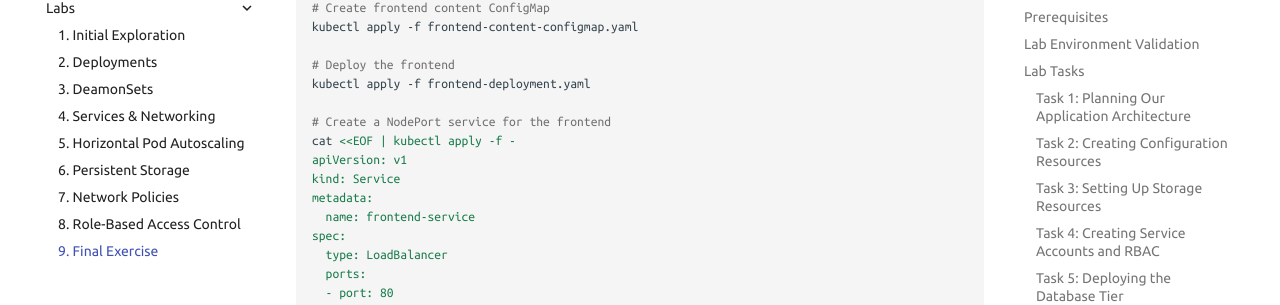
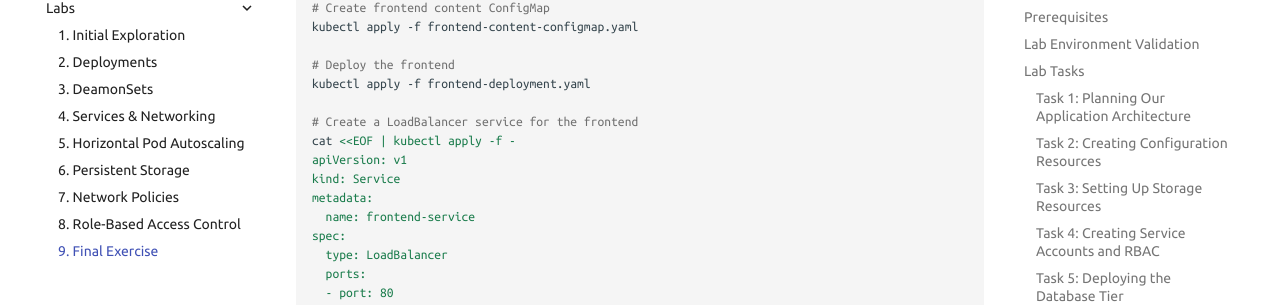
Before and after one commit to stevenwadeconsulting/k8s-fundamentals-labs, an MkDocs documentation site: the page built from docs/labs/9-complete-app.md, in a window 1280 px wide and 900 px high, scrolled down 4980 px. Shown: the part 145-450 px from the top of the window. Built offline with MkDocs 1.6.1 and Material for MkDocs 9.7.7, drawn with Linux system fonts in a browser that asks for light colours; plug-ins that fetch from the network failed and are left out; comment, search, counter and statistics services are not loaded.

Commit message:
feat: adding examples
Signed-off-by: Steven Wade <steven@stevenwade.co.uk>

```diff
--- a/docs/labs/9-complete-app.md
+++ b/docs/labs/9-complete-app.md
@@ -234,7 +234,7 @@ kubectl apply -f frontend-content-configmap.yaml
 # Deploy the frontend
 kubectl apply -f frontend-deployment.yaml
 
-# Create a NodePort service for the frontend
+# Create a LoadBalancer service for the frontend
 cat <<EOF | kubectl apply -f -
 apiVersion: v1
 kind: Service
```
Also changed, not shown: 2 other files.
